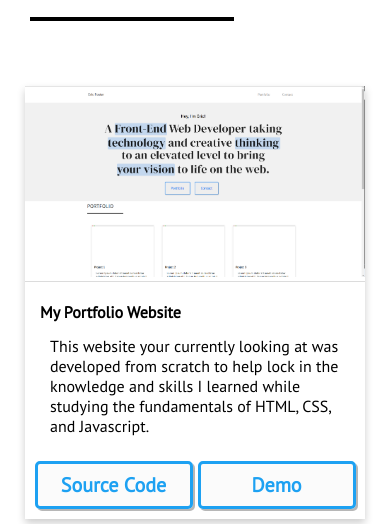
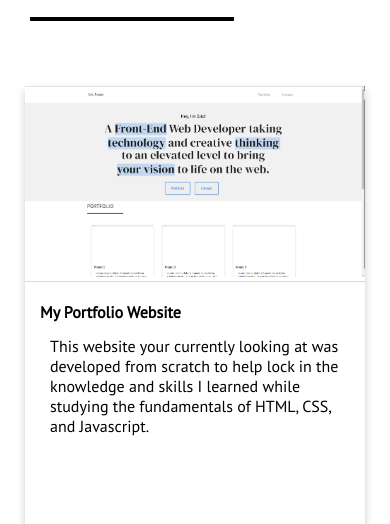
Before and after one commit to eric-foster/portfolio, a plain HTML site: page index.html in a window 390 px wide. Shown: the part 576-1100 px from the top of the page. Drawn offline with nearby package versions, Linux system fonts and the light colour scheme.

Commit message:
updated project cards

```diff
--- a/style.css
+++ b/style.css
@@ -231,8 +231,7 @@ nav .container .right-navbar li a:hover {
 
 .card .container p{
     padding: 10px;
-    overflow-y: scroll;
-    height: 100px;
+    height: 175px;
 }
 
 .card .card-links{
@@ -396,12 +395,6 @@ button[type="submit"]:hover {
 }
 
 /* Next Feature: Media Queries "For Responsiveness" */
-@media (max-width: 929px) {
-    .card .container p{
-        height: auto;
-        overflow-y: visible;
-    }
-}
 
 @media (max-width: 1200px) {
     /* Global */
```
